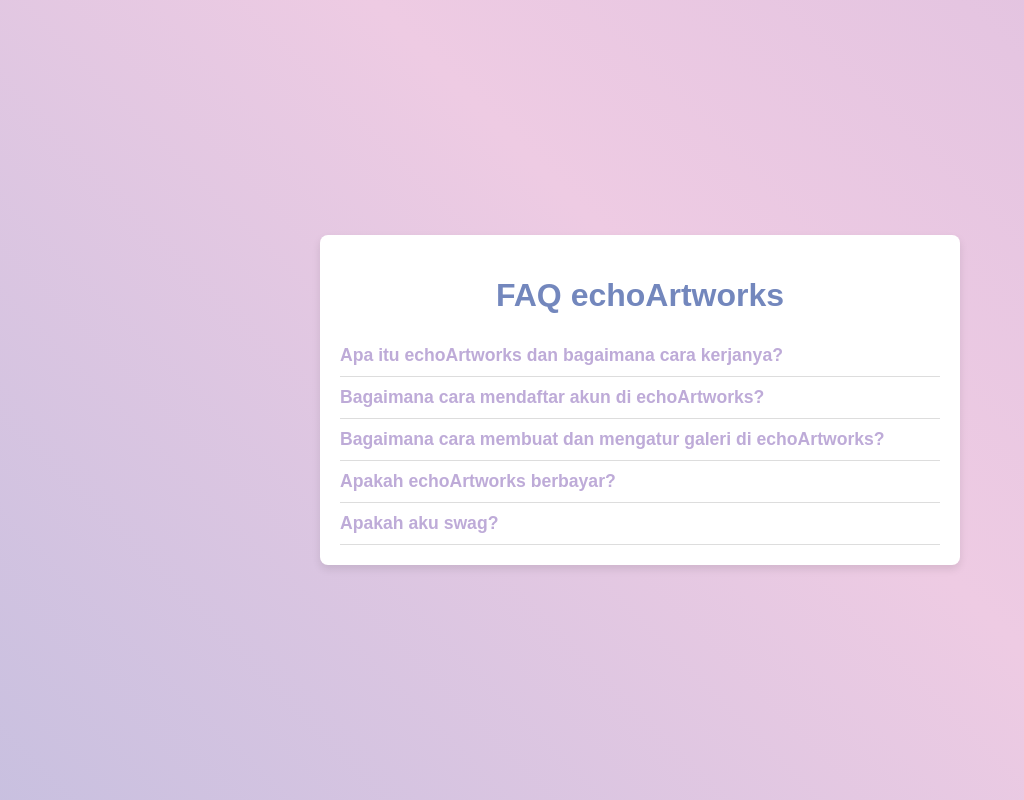
After one commit to ELghazX/EchoArtworks, a PHP site: page /faq.php in a window 1280 px wide. The commit adds this page. Shown: the whole page, without its empty margins (0-1024 px from the left). Run offline with PHP 8.4, Linux system fonts and the light colour scheme.

Commit message:
link profil

```diff
--- a/addComment.php
+++ b/addComment.php
@@ -24,7 +24,7 @@
         $pageTadi = "index.php";
     }
     echo "<script>
-        alert('Silakan login dulu untuk menyukai post.');
+        alert('Silakan login dulu untuk komen');
         window.location.href='$pageTadi';
     </script>";
     exit;
--- /dev/null
+++ b/faq.php
@@ -0,0 +1,39 @@
+<!DOCTYPE html>
+<html lang="id">
+
+<head>
+    <meta charset="UTF-8">
+    <meta name="viewport" content="width=device-width, initial-scale=1.0">
+    <title>FAQ echoArtworks</title>
+    <link rel="stylesheet" href="styles/faq.css">
+</head>
+
+<body>
+    <div class="faq-container">
+        <h1>FAQ echoArtworks</h1>
+        <div class="faq-item">
+            <h2 class="faq-question">Apa itu echoArtworks dan bagaimana cara kerjanya?</h2>
+            <p class="faq-answer">echoArtworks adalah platform untuk berbagi ide dan inspirasi seni visual dalam bentuk gambar. Cara kerja dari website ini seperti gallery online yang memudahkan pengguna untuk searching konten gambar yang ingin didapatkan</p>
+        </div>
+        <div class="faq-item">
+            <h2 class="faq-question">Bagaimana cara mendaftar akun di echoArtworks?</h2>
+            <p class="faq-answer">Untuk mendaftar, buka situs web atau aplikasi echoArtworks, pilih "Daftar", dan masukkan email, kata sandi, serta data lainnya.</p>
+        </div>
+        <div class="faq-item">
+            <h2 class="faq-question">Bagaimana cara membuat dan mengatur galeri di echoArtworks?</h2>
+            <p class="faq-answer">Untuk membuat galeri, masuk ke profil Anda, klik "Buat Galeri", beri nama galeri, dan pilih kategori yang sesuai.</p>
+        </div>
+        <div class="faq-item">
+            <h2 class="faq-question">Apakah echoArtworks berbayar?</h2>
+            <p class="faq-answer">echoArtworks merupakan web yang sepenuhnya gratis karena merupakan sebuah website pribadi tanpa kantor</p>
+        </div>
+        <div class="faq-item">
+            <h2 class="faq-question">Apakah aku swag?</h2>
+            <p class="faq-answer">yes nigge.</p>
+        </div>
+
+    </div>
+    <script src="script/faq.js"></script>
+</body>
+
+</html>
--- a/profil.php
+++ b/profil.php
@@ -9,6 +9,9 @@
 }
 
 $idUser = $_GET['idUser'];
+$sqlAkun = "SELECT * FROM users WHERE id_user = $idUser";
+$akuns = ambilData($conn, $sqlAkun);
+$akun = $akuns[0];
 $sql = "SELECT posts.*, users.username,
     (SELECT COUNT(*) FROM likes WHERE likes.id_post = posts.id_post) as like_count,
     (SELECT COUNT(*) FROM comments WHERE comments.id_post = posts.id_post) as comment_count
@@ -45,7 +48,7 @@
             </div>
         </div>
         <div class="username-container">
-            @<?= htmlspecialchars($posts[0]['username']) ?>
+            @<?= htmlspecialchars($akun['username']) ?>
         </div>
         <div class="postingan-kamu">
             Postingan Kamu
--- /dev/null
+++ b/script/faq.js
@@ -0,0 +1,11 @@
+document.querySelectorAll(".faq-question").forEach(question => {
+    question.addEventListener("click", () => {
+        const answer = question.nextElementSibling;
+        answer.style.display = answer.style.display === "block" ? "none" : "block";
+    });
+});
+
+document.querySelector('.show-more').addEventListener('click', function() {
+    this.classList.toggle('active');
+    this.innerText = this.classList.contains('active') ? 'Read Less' : 'Read More';
+  });
--- /dev/null
+++ b/styles/faq.css
@@ -0,0 +1,59 @@
+/*
+Warna
+
+FEF9ED
+BD8282
+BEABD8
+8AAEDA
+7387BD */
+
+body {
+    font-family: Arial, sans-serif;
+    display: flex;
+    justify-content: center;
+    align-items: center;
+    min-height: 100vh;
+    margin: 0;
+    background: linear-gradient(45deg, #8AAEDA, #eecbe3, #BEABD8);
+    background-size: 300% 300%;
+    animation: backgroundGradient 10s ease infinite;
+}
+
+@keyframes backgroundGradient {
+    0% { background-position: 0% 50%; }
+    50% { background-position: 100% 50%; }
+    100% { background-position: 0% 50%; }
+}
+
+.faq-container {
+    max-width: 600px;
+    width: 90%;
+    background-color: #ffffff;
+    padding: 20px;
+    border-radius: 8px;
+    box-shadow: 0 4px 8px rgba(0, 0, 0, 0.1);
+}
+
+h1 {
+    text-align: center;
+    color: #7387BD;
+}
+
+.faq-item {
+    border-bottom: 1px solid #ddd;
+    padding: 10px 0;
+}
+
+.faq-question {
+    font-size: 1.1rem;
+    color: #BEABD8;
+    cursor: pointer;
+    margin: 0;
+}
+
+.faq-answer {
+    display: none;
+    font-size: 1rem;
+    padding-top: 5px;
+    color: #8AAEDA;
+}
```
Also changed, not shown: aboutus.php (+6 -9 lines), detail.php (+8 -7 lines), footer.php (added, +19 -0 lines), index.php (+2 -6 lines), index1.php (deleted, +0 -86 lines), script/livesearch.js (added, +17 -0 lines), styles/aboutus.css (+14 -4 lines).
